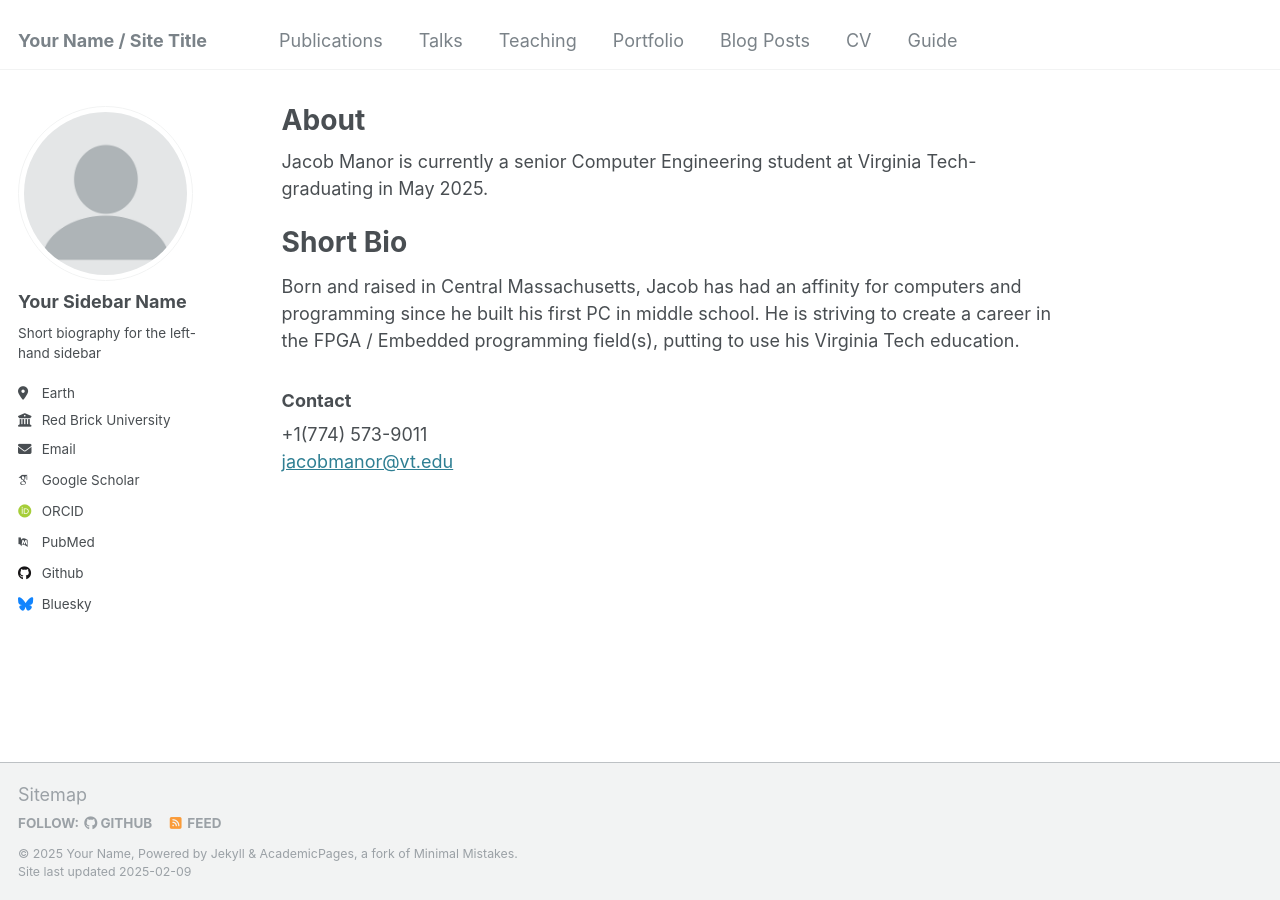
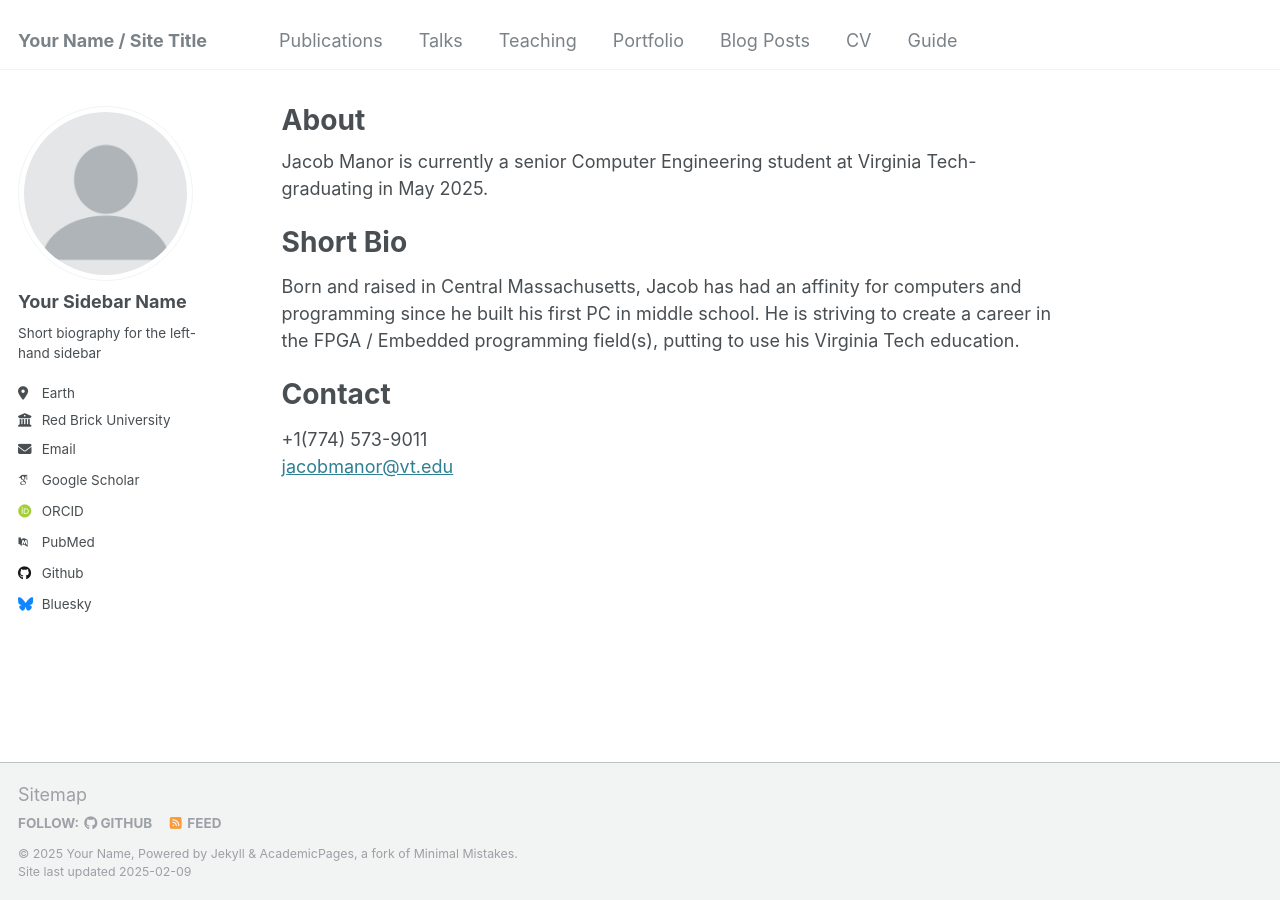
Before and after one commit to jacobmanor/jacobmanor.github.io, a Jekyll site: the page built from _pages/about.md, in a window 1280 px wide. Built offline with Jekyll 4.4.1, drawn with Linux system fonts in a browser that asks for light colours; some web fonts are replaced.

```diff
--- a/_pages/about.md
+++ b/_pages/about.md
@@ -13,6 +13,6 @@ Short Bio
 ======
 Born and raised in Central Massachusetts, Jacob has had an affinity for computers and programming since he built his first PC in middle school. He is striving to create a career in the FPGA / Embedded programming field(s), putting to use his Virginia Tech education.
 
-### Contact
+# Contact
 +1(774) 573-9011
 [jacobmanor@vt.edu](mailto:jacobmanor@vt.edu)
```
